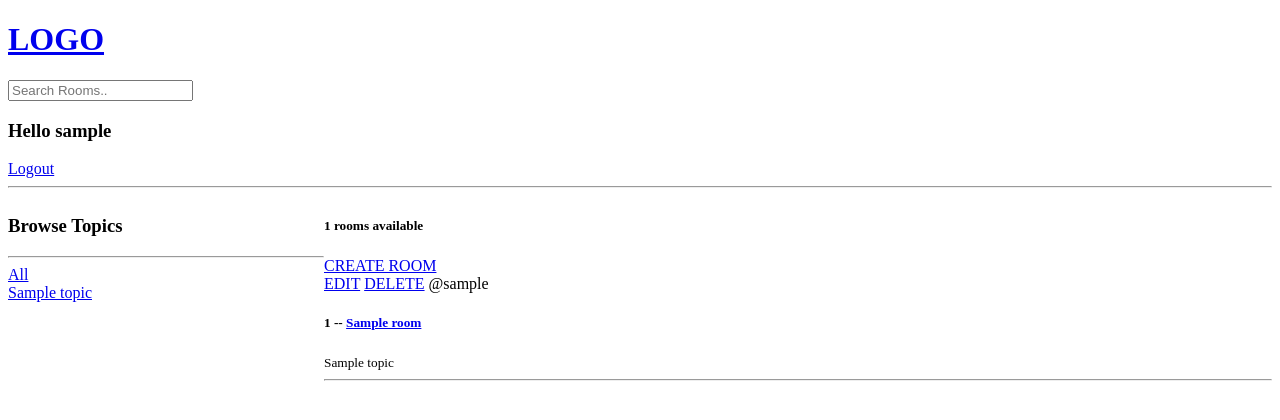
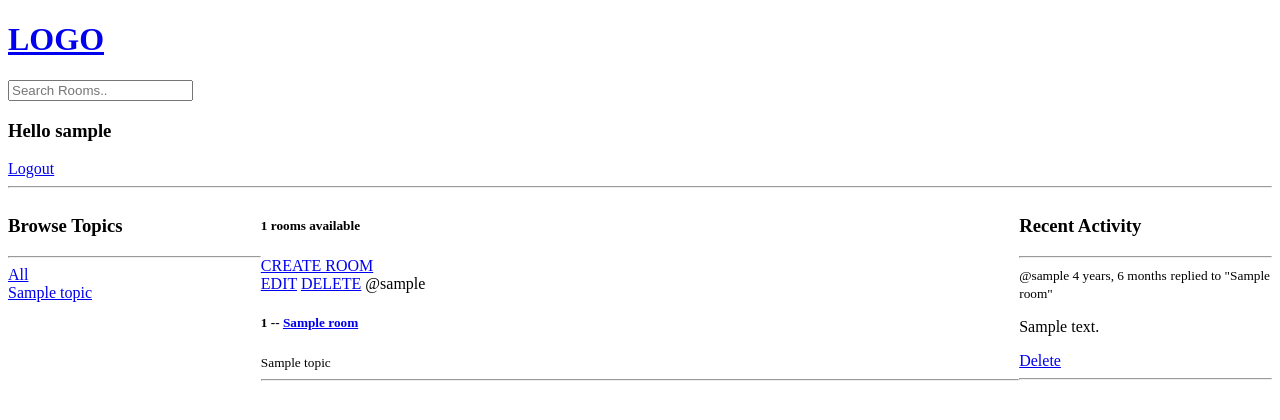
Before and after one commit to nguyengoc16/Discord-likeApp, a Django app: page / in a window 1280 px wide. Shown: the top 420 px of the page. Run offline with Django 5.2, Linux system fonts and the light colour scheme; a user stored in the database is signed in; tables that the repository leaves empty hold one stand-in row (values such as "Sample post").

Commit message:
[FEAT] ACtivity feed

```diff
--- a/friendlyneighbor/base/models.py
+++ b/friendlyneighbor/base/models.py
@@ -30,5 +30,8 @@ class Message(models.Model):
     updated = models.DateTimeField(auto_now=True)#update everytime save
     created = models.DateTimeField(auto_now_add=True)
 
+    class Meta:
+        ordering = ['-updated','-created']
+
     def __str__(self):
         return self.body[:50]
--- /dev/null
+++ b/friendlyneighbor/base/templates/base/activity_component.html
@@ -0,0 +1,13 @@
+<h3>Recent Activity</h3>
+        <hr>
+        {%for room_message in room_messages%}
+            <div>
+                <small>@{{room_message.user}}  {{room_message.created|timesince}}</small>
+                <small>replied to "{{room_message.room}}"</small>
+                <p>{{room_message}}</p>
+                {% if request.user == room_message.user%}
+                    <a href="{% url 'delete_message' room_message.id %}">Delete</a>
+                {%endif%}
+                <hr>
+            </div>
+        {%endfor%}
--- /dev/null
+++ b/friendlyneighbor/base/templates/base/feed_component.html
@@ -0,0 +1,14 @@
+<div>
+    {% for room in rooms %}
+    <div>
+        {%if request.user == room.host%}
+        <a href="{%url 'update_room' room.id %}">EDIT</a>
+        <a href="{%url 'delete_room' room.id %}">DELETE</a>
+        {%endif%}
+        <span>@{{room.host.username}}</span>
+        <h5>{{room.id}} -- <a href="{% url 'room' room.id %}">  {{room.name}}</a></h5>
+        <small>{{room.topic.name}}</small>
+        <hr>
+    </div>
+    {% endfor %}
+</div>
--- a/friendlyneighbor/base/templates/base/home.html
+++ b/friendlyneighbor/base/templates/base/home.html
@@ -5,43 +5,24 @@
 <style>
     .home-container{
         display: grid;
-        grid-template-columns: 1fr 3fr;
+        grid-template-columns: 1fr 3fr 1fr;
     }
 </style>
 
 <div class="home-container">
     <div>
-        <h3>Browse Topics</h3>
-        <hr>
-        <div>
-            <a href="{% url 'home' %}">All</a>
-        </div>
-        {% for topic in topics%}
-            <div>
-                <a href="{% url 'home' %}?q={{topic.name}}">{{topic.name}}</a>
-            </div>
-
-        {%endfor%}
+       {% include 'base/topic_component.html' %}
     </div>
 
     <div>
         <h5>{{room_count}} rooms available</h5>
         <a href="{% url 'create_room'%}">CREATE ROOM</a>
 
-        <div>
-            {% for room in rooms %}
-            <div>
-                {%if request.user == room.host%}
-                <a href="{%url 'update_room' room.id %}">EDIT</a>
-                <a href="{%url 'delete_room' room.id %}">DELETE</a>
-                {%endif%}
-                <span>@{{room.host.username}}</span>
-                <h5>{{room.id}} -- <a href="{% url 'room' room.id %}">  {{room.name}}</a></h5>
-                <small>{{room.topic.name}}</small>
-                <hr>
-            </div>
-            {% endfor %}
-        </div>
+        {% include 'base/feed_component.html' %}
+    </div>
+
+    <div>
+        {% include 'base/activity_component.html'%}
     </div>
 
 </div>
--- /dev/null
+++ b/friendlyneighbor/base/templates/base/topic_component.html
@@ -0,0 +1,11 @@
+<h3>Browse Topics</h3>
+<hr>
+<div>
+    <a href="{% url 'home' %}">All</a>
+</div>
+{% for topic in topics%}
+    <div>
+        <a href="{% url 'home' %}?q={{topic.name}}">{{topic.name}}</a>
+    </div>
+
+{%endfor%}
--- a/friendlyneighbor/base/views.py
+++ b/friendlyneighbor/base/views.py
@@ -68,15 +68,19 @@ def home(request):
         ) #
     room_count = rooms.count()
     topics = Topic.objects.all()
+    room_messages = Message.objects.filter(
+        Q(room__topic__name__icontains=q)
+    )
 
     context = {'rooms':rooms,
                'topics':topics,
-               'room_count':room_count}
+               'room_count':room_count,
+               'room_messages':room_messages}
     return render(request, 'base/home.html',context)
 
 def room(request, pk):
     room = Room.objects.get(id=int(pk))
-    room_messages = room.message_set.all().order_by('-created')
+    room_messages = room.message_set.all()
     participants = room.participants.all()
 
     if request.method == "POST":
```
